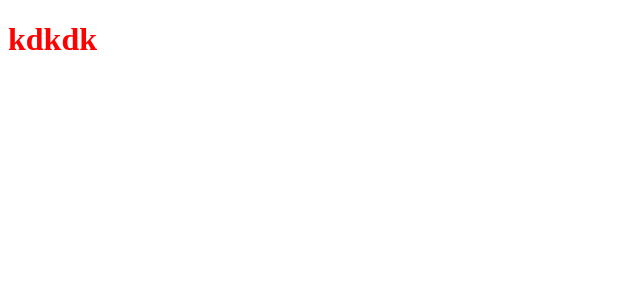
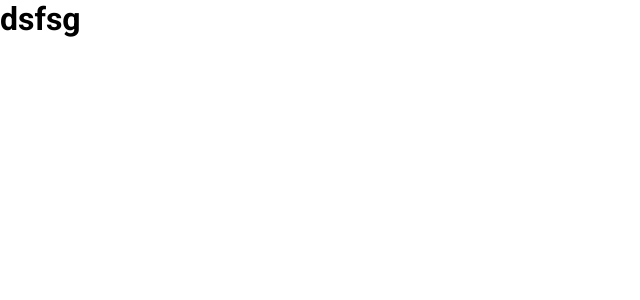
Before and after one commit to Marcosshyguy/vite-comics, a Vue app: page / in a window 1280 px wide. Shown: the top 300 px of the page, without its empty margins (0-640 px from the left). Built offline with nearby package versions, Linux system fonts and the light colour scheme.

Commit message:
create more file taht determinate the different section of the page that web importo in App.vue

```diff
--- a/index.html
+++ b/index.html
@@ -2,9 +2,9 @@
 <html lang="en">
   <head>
     <meta charset="UTF-8" />
-    <link rel="icon" type="image/svg+xml" href="/vite.svg" />
+    <link rel="icon" type="image/svg+xml" href="" />
     <meta name="viewport" content="width=device-width, initial-scale=1.0" />
-    <title>Vite + Vue</title>
+    <title>Dc Comics</title>
   </head>
   <body>
     <div id="app"></div>
--- a/src/App.vue
+++ b/src/App.vue
@@ -1,14 +1,24 @@
 <script >
+export default{
+  data(){
+    return {
 
+    }
+  },
+  methods :{
+
+  },
+  components:{
+
+  }
+}
 </script>
 
 <template>
-  <h1>kdkdk</h1>
+  <h1>dsfsg</h1>
 </template>
 
 <style lang="scss">
-
-h1{
-  color: red;
-}
+@use "./styles/general.scss";
+@import url('https://fonts.googleapis.com/css2?family=Roboto:ital,wght@0,100;0,300;0,400;0,500;0,700;0,900;1,100;1,300;1,400;1,500;1,700;1,900&display=swap');
 </style>
--- a/src/styles/general.scss
+++ b/src/styles/general.scss
@@ -0,0 +1,9 @@
+*{
+    padding: 0;
+    margin: 0;
+    box-sizing: border-box;
+}
+
+html{
+    font-family: 'Roboto', sans-serif;
+}
```
Also changed, not shown: src/components/AppFooter.vue (added), src/components/AppHeader.vue (added), src/components/AppMainContent.vue (added), src/components/AppMerchSect.vue (added), src/styles/paertials/variables.scss (added).
